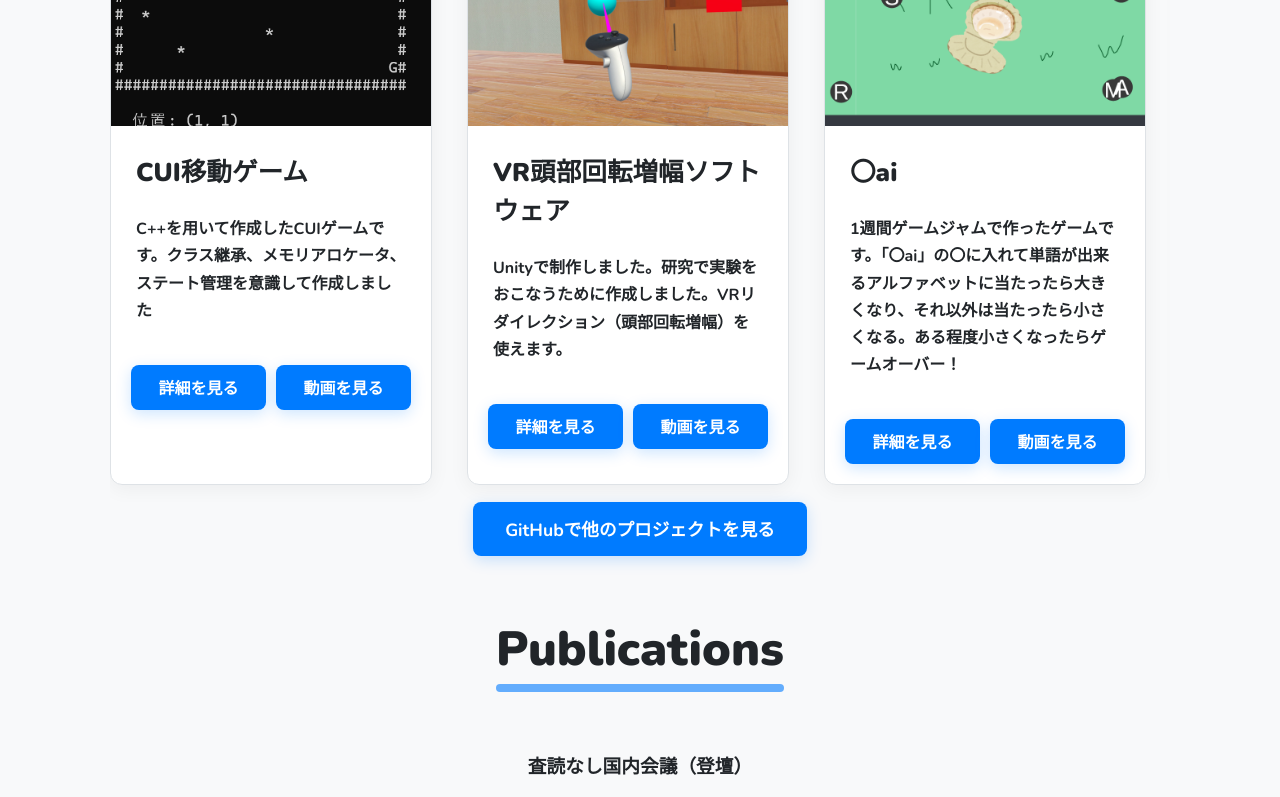
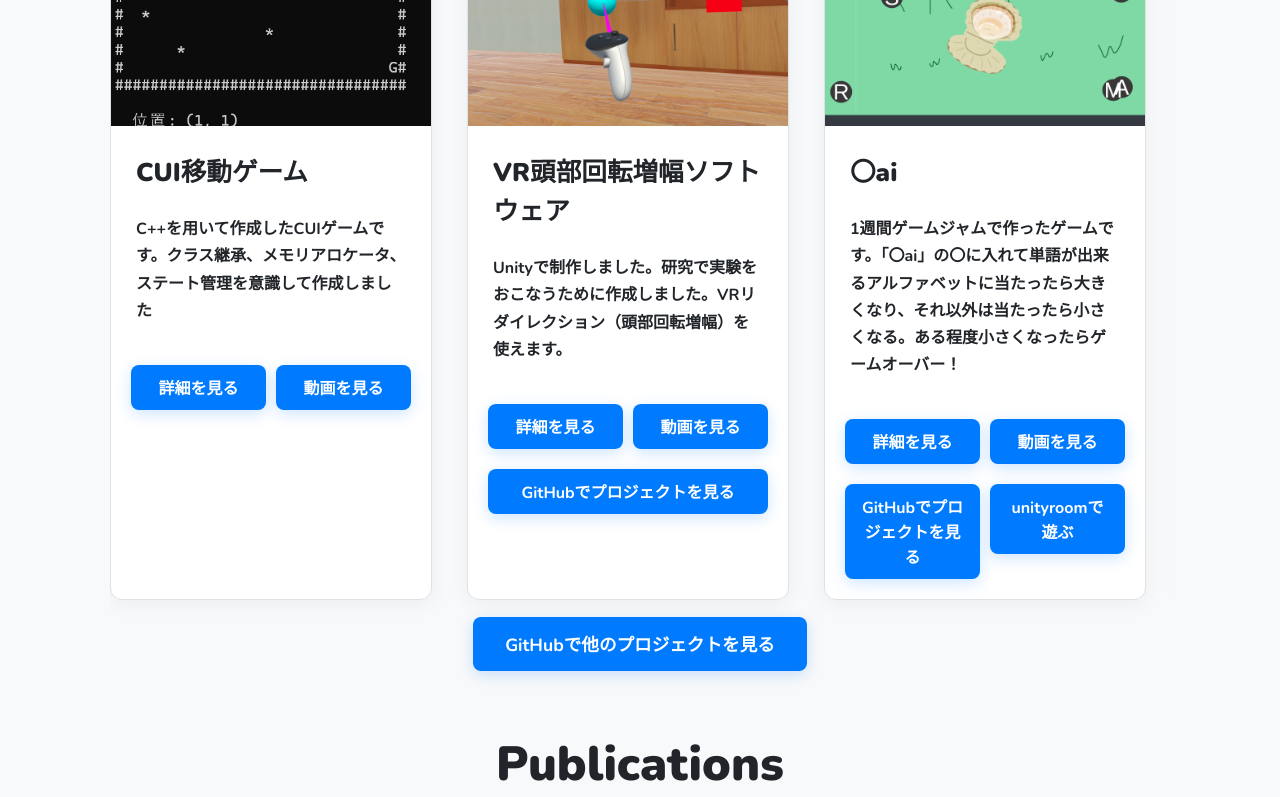
Before and after one commit to matchamatcho/my-portfolio, a React (Create React App) app: page / in a window 1280 px wide. Shown: the part 1364-2161 px from the top of the page. Built offline with nearby package versions, Linux system fonts and the light colour scheme.

Commit message:
ボタンを追加

```diff
--- a/src/components/ProjectDetail.js
+++ b/src/components/ProjectDetail.js
@@ -52,13 +52,21 @@ function ProjectDetail() {
       )}
       {/* ↓↓↓ ボタンをdivで囲み、「動画を見る」ボタンを追加しました ↓↓↓ */}
       <div className="project-detail-buttons">
-        <a href={project.link} target="_blank" rel="noopener noreferrer" className="button">
+        {project.link&&(<a href={project.link} target="_blank" rel="noopener noreferrer" className="button">
           GitHubでプロジェクトを見る
-        </a>
-        <a href={project.videoUrl} target="_blank" rel="noopener noreferrer" className="button">
+        </a>)}
+        {project.videoUrl&&(<a href={project.videoUrl} target="_blank" rel="noopener noreferrer" className="button">
           動画を見る
-        </a>
+        </a>)}
       </div>
+      <div className="project-detail-buttons">
+        {project.unityRoomUrl && (
+          <a href={project.unityRoomUrl} target="_blank" rel="noopener noreferrer" className="button">
+            unityroomで遊ぶ
+          </a>
+        )}
+      </div>
+
       <Link to="/" className="button" style={{marginTop: '20px'}}>
         ポートフォリオに戻る
       </Link>
--- a/src/components/Projects.js
+++ b/src/components/Projects.js
@@ -8,7 +8,6 @@ export const myProjects = [
     title: 'CUI移動ゲーム',
     description: 'C++を用いて作成したCUIゲームです。クラス継承、メモリアロケータ、ステート管理を意識して作成しました',
     imageUrl: process.env.PUBLIC_URL + '/images/rightdown.png', // プロジェクトのスクリーンショットなどに差し替えてください
-    link: '',
     videoUrl:'https://drive.google.com/file/d/1Jb2TrvFOz4uPwrRVwsvxlDto0dq-Ak1n/view?usp=sharing'
   },
   {
@@ -25,7 +24,8 @@ export const myProjects = [
     description: '1週間ゲームジャムで作ったゲームです。「〇ai」の〇に入れて単語が出来るアルファベットに当たったら大きくなり、それ以外は当たったら小さくなる。ある程度小さくなったらゲームオーバー！',
     imageUrl: process.env.PUBLIC_URL + '/images/magario.png', // プロジェクトのスクリーンショットなどに差し替えてください
     link: 'https://github.com/matchamatcho/magario' ,// あなたのプロジェクトURLに書き換えてください
-    videoUrl:'https://drive.google.com/file/d/150wgRVDllgDNXIIyi78qSRkPMOep6D9f/view?usp=drive_link'
+    videoUrl:'https://drive.google.com/file/d/150wgRVDllgDNXIIyi78qSRkPMOep6D9f/view?usp=drive_link',
+    unityRoomUrl:'https://unityroom.com/games/magario'
   },
   {
     id: 3,
@@ -42,6 +42,14 @@ export const myProjects = [
     imageUrl: process.env.PUBLIC_URL + '/images/cppshooting.png',
     link: 'https://github.com/matchamatcho/CppShooting',
     videoUrl:'https://drive.google.com/file/d/1xHnbwTSZqHUcgexHgE1Q-LjwNYTgKFJM/view?usp=drive_link'
+  },
+  {
+    id: 6,
+    title: '鏡くん',
+    description: 'Unityを用いて初めてゲームを開発しました。敵の動きに自分のキャラクターを合わせ続けるゲームです',
+    imageUrl: process.env.PUBLIC_URL + '/images/Kagamikun.png',
+    link: 'https://github.com/matchamatcho/Kagamikun',
+    unityRoomUrl:'https://unityroom.com/games/kagamikun'
   }
 ];
 
@@ -66,9 +74,19 @@ function Projects() {
                 <Link to={`/project/${project.id}`} className="button">
                   詳細を見る
                 </Link>
-                <a href={project.videoUrl} target="_blank" rel="noopener noreferrer" className="button">
+                {project.videoUrl&&(<a href={project.videoUrl} target="_blank" rel="noopener noreferrer" className="button">
                   動画を見る
-                </a>
+                </a>)}
+              </div>
+              <div className="project-buttons">
+                {project.link&&(<a href={project.link} target="_blank" rel="noopener noreferrer" className="button">
+          GitHubでプロジェクトを見る
+        </a>)}
+                {project.unityRoomUrl && (
+                  <a href={project.unityRoomUrl} target="_blank" rel="noopener noreferrer" className="button">
+                    unityroomで遊ぶ
+                  </a>
+                )}
               </div>
             </div>
           ))}
```
Also changed, not shown: public/images/Kagamikun.png (added).
